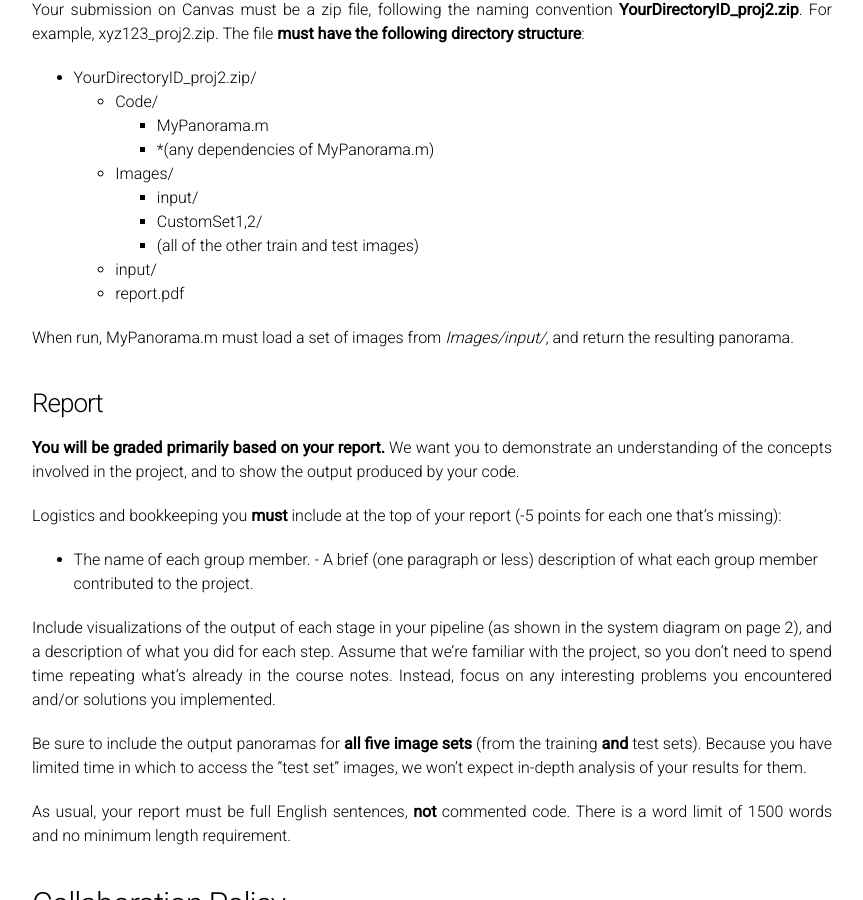
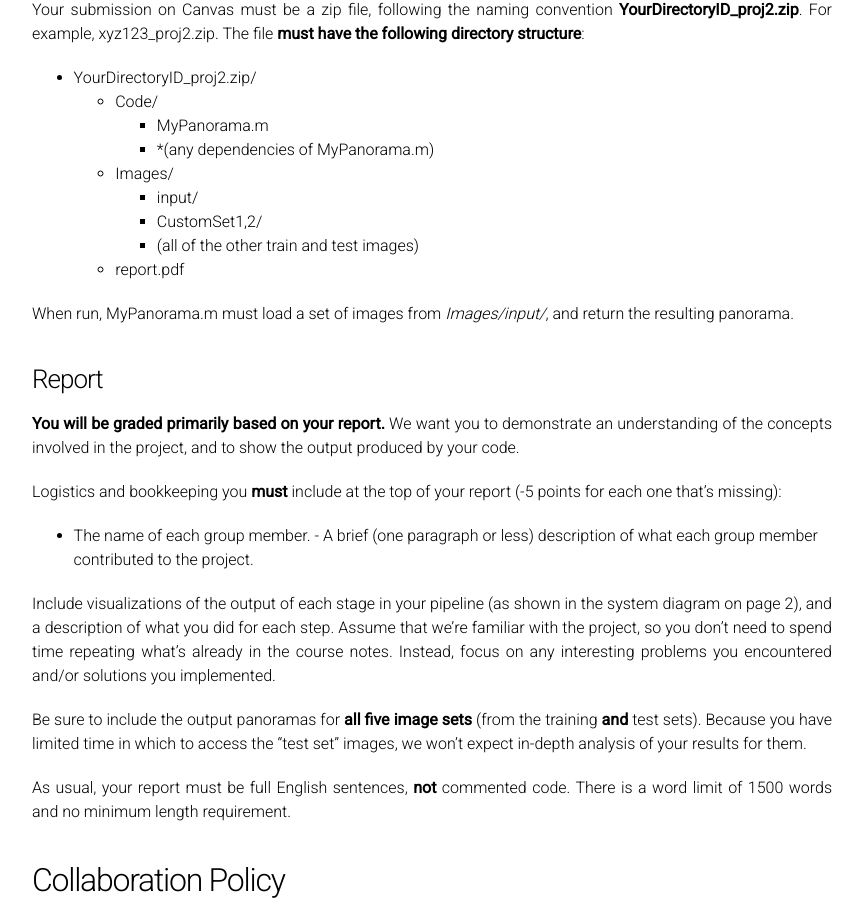
Before and after one commit to cmsc426spring2019/cmsc426spring2019.github.io, a Jekyll site: the page built from project2.md, in a window 1280 px wide and 900 px high, scrolled down 2624 px. Shown: the whole window, without its empty margins (208-1071 px from the left). Built offline with Jekyll 4.4.1, drawn with Linux system fonts in a browser that asks for light colours.

Commit message:
typo in p2 prompt

```diff
--- a/project2.md
+++ b/project2.md
@@ -88,7 +88,6 @@ Your submission on Canvas must be a zip file, following the naming convention **
         - input/
         - CustomSet1,2/
         - (all of the other train and test images)
-    - input/
     - report.pdf
 
 
```
